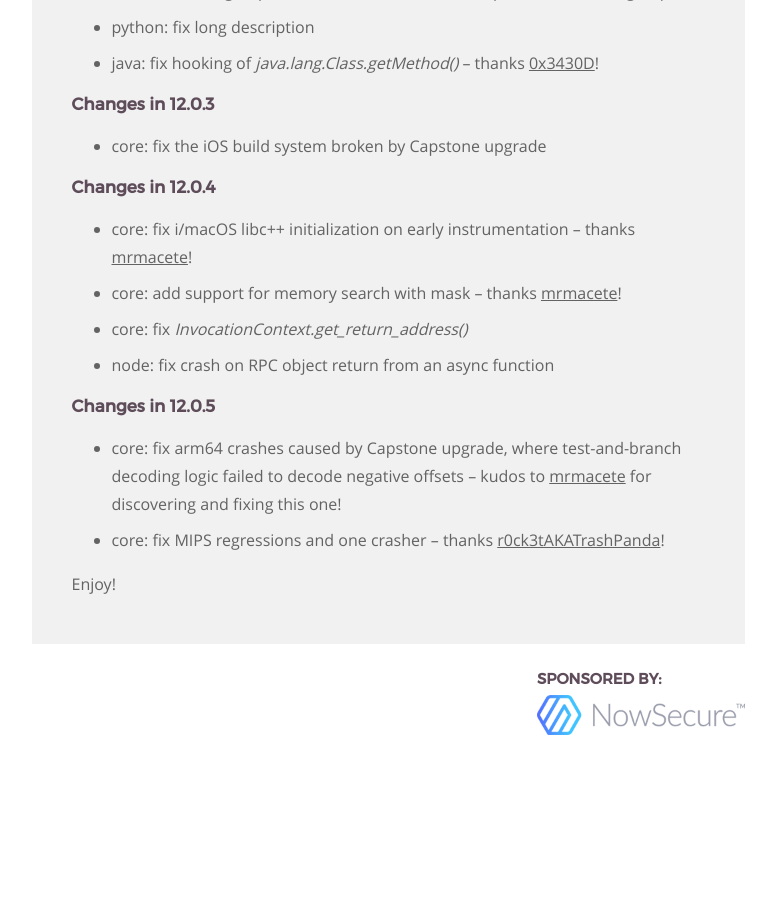
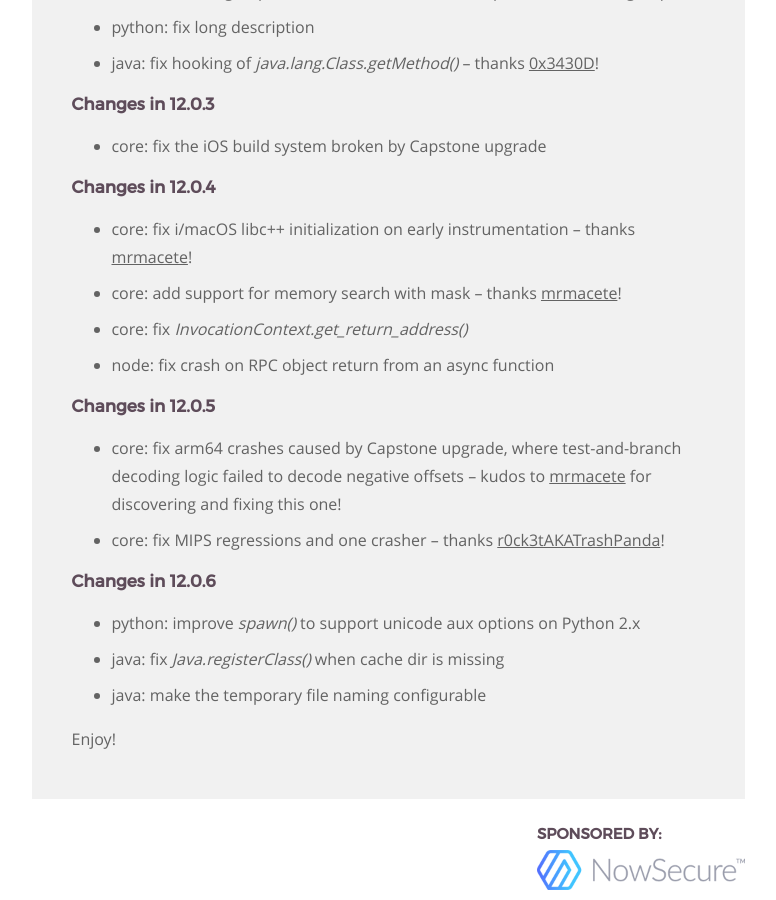
Before and after one commit to frida/frida-website, a Jekyll site: the page built from _posts/2018-07-12-frida-12-0-released.markdown, in a window 1280 px wide and 900 px high, scrolled down 3603 px. Shown: the whole window, without its empty margins (364-1140 px from the left). Built offline with Jekyll 4.4.1, drawn with Linux system fonts in a browser that asks for light colours; before the commit the page ends 4348 px from its top, so only the background shows below that.

Commit message:
Summarize changes in 12.0.6

```diff
--- a/_posts/2018-07-12-frida-12-0-released.markdown
+++ b/_posts/2018-07-12-frida-12-0-released.markdown
@@ -172,6 +172,12 @@ language bindings are finally consistent with our [core API][].
         [mrmacete][] for discovering and fixing this one!
 - core: fix MIPS regressions and one crasher – thanks [r0ck3tAKATrashPanda][]!
 
+### Changes in 12.0.6
+
+- python: improve *spawn()* to support unicode aux options on Python 2.x
+- java: fix *Java.registerClass()* when cache dir is missing
+- java: make the temporary file naming configurable
+
 Enjoy!
 
 
```
